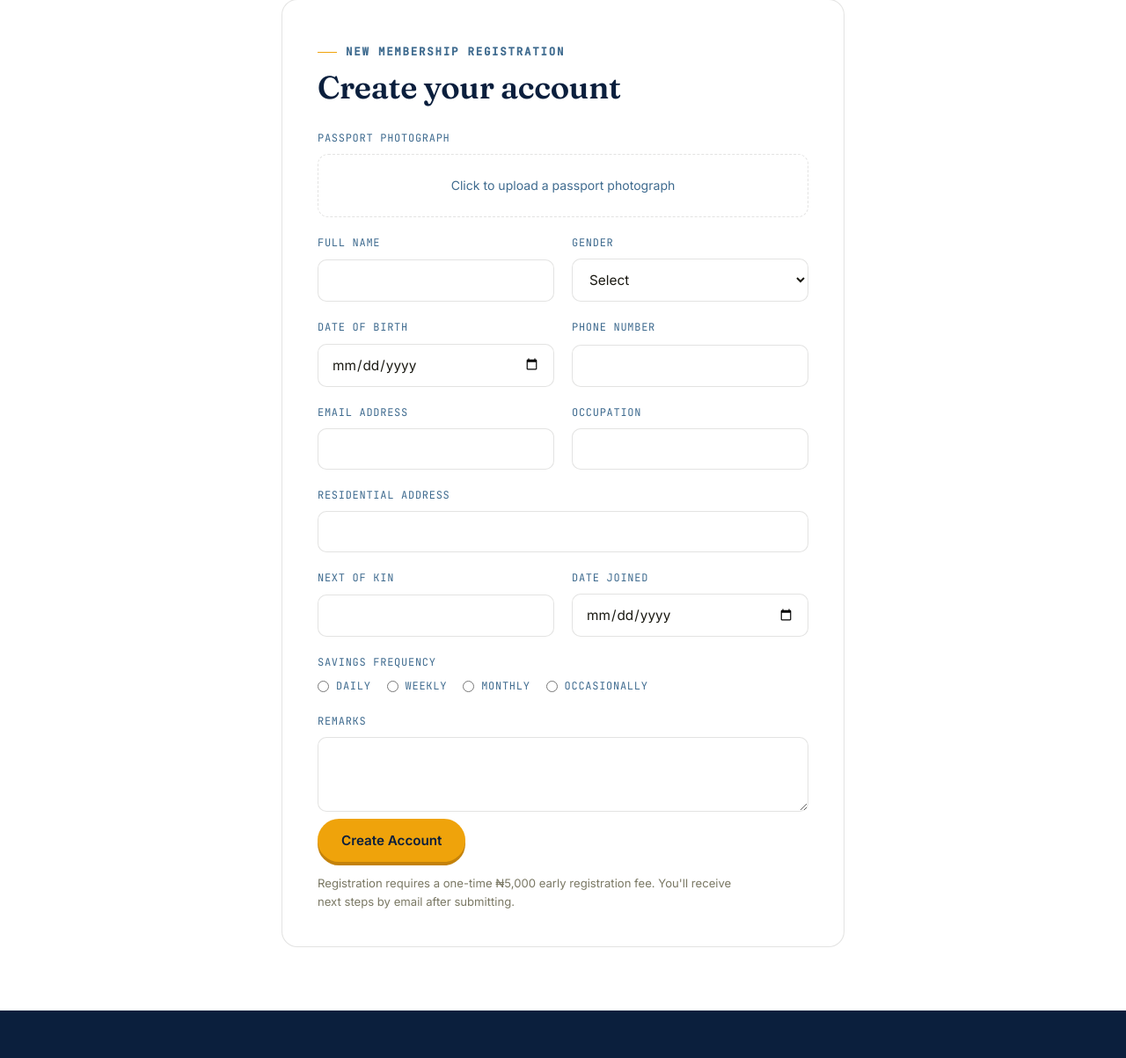
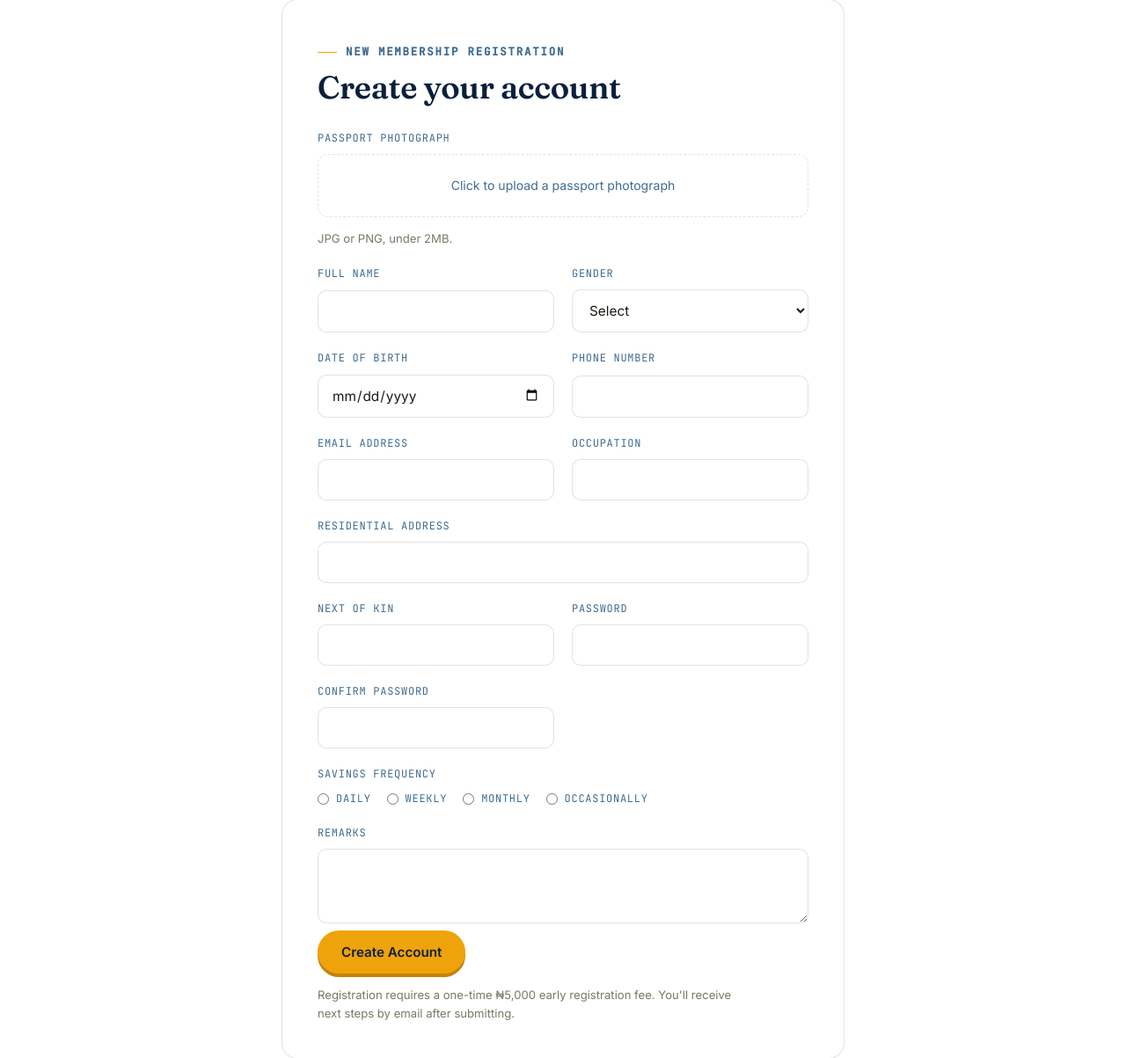
Before and after one commit to tuna204/smile-microfinance-system, a Flask app: page /membership in a window 1280 px wide. Shown: the part 522-1725 px from the top of the page at 88% size. Run offline with Flask 3, Linux system fonts and the light colour scheme.

Commit message:
Update membership.html

```diff
--- a/templates/public/membership.html
+++ b/templates/public/membership.html
@@ -55,19 +55,24 @@
       <div class="form-card">
         <span class="eyebrow">New Membership Registration</span>
         <h3 style="margin-top:10px;">Create your account</h3>
-        <form data-demo-form style="margin-top:28px;">
+        <form method="POST" action="{{ url_for('auth.register') }}" enctype="multipart/form-data" style="margin-top:28px;">
           <div class="form-grid">
             <div class="field full">
               <label for="reg-photo">Passport Photograph</label>
-              <div class="upload-box" id="reg-photo">Click to upload a passport photograph</div>
+              <div class="upload-box" id="reg-photo-box">
+                <img id="reg-photo-preview" style="display:none; max-height:120px; border-radius:8px; margin-bottom:8px;">
+                <span id="reg-photo-label">Click to upload a passport photograph</span>
+              </div>
+              <input type="file" id="reg-photo" name="passport_photo" accept="image/png, image/jpeg" style="display:none;">
+              <p class="form-note" style="margin-top:6px;">JPG or PNG, under 2MB.</p>
             </div>
             <div class="field">
               <label for="reg-name">Full Name</label>
-              <input id="reg-name" type="text" required>
+              <input id="reg-name" name="full_name" type="text" required>
             </div>
             <div class="field">
               <label for="reg-gender">Gender</label>
-              <select id="reg-gender" required>
+              <select id="reg-gender" name="gender" required>
                 <option value="">Select</option>
                 <option>Female</option>
                 <option>Male</option>
@@ -75,44 +80,48 @@
             </div>
             <div class="field">
               <label for="reg-dob">Date of Birth</label>
-              <input id="reg-dob" type="date" required>
+              <input id="reg-dob" name="date_of_birth" type="date" required>
             </div>
             <div class="field">
               <label for="reg-phone">Phone Number</label>
-              <input id="reg-phone" type="tel" required>
+              <input id="reg-phone" name="phone" type="tel" required>
             </div>
             <div class="field">
               <label for="reg-email">Email Address</label>
-              <input id="reg-email" type="email" required>
+              <input id="reg-email" name="email" type="email" required>
             </div>
             <div class="field">
               <label for="reg-occupation">Occupation</label>
-              <input id="reg-occupation" type="text">
+              <input id="reg-occupation" name="occupation" type="text">
             </div>
             <div class="field full">
               <label for="reg-address">Residential Address</label>
-              <input id="reg-address" type="text" required>
+              <input id="reg-address" name="residential_address" type="text" required>
             </div>
             <div class="field">
               <label for="reg-kin">Next of Kin</label>
-              <input id="reg-kin" type="text">
+              <input id="reg-kin" name="next_of_kin" type="text">
             </div>
             <div class="field">
-              <label for="reg-date-joined">Date Joined</label>
-              <input id="reg-date-joined" type="date">
+              <label for="reg-password">Password</label>
+              <input id="reg-password" name="password" type="password" required minlength="8">
+            </div>
+            <div class="field">
+              <label for="reg-confirm-password">Confirm Password</label>
+              <input id="reg-confirm-password" name="confirm_password" type="password" required minlength="8">
             </div>
             <div class="field full">
               <label>Savings Frequency</label>
               <div class="field-radio-group">
-                <label class="field-radio"><input type="radio" name="savings-freq" value="Daily"> Daily</label>
-                <label class="field-radio"><input type="radio" name="savings-freq" value="Weekly"> Weekly</label>
-                <label class="field-radio"><input type="radio" name="savings-freq" value="Monthly"> Monthly</label>
-                <label class="field-radio"><input type="radio" name="savings-freq" value="Occasionally"> Occasionally</label>
+                <label class="field-radio"><input type="radio" name="savings_frequency" value="Daily"> Daily</label>
+                <label class="field-radio"><input type="radio" name="savings_frequency" value="Weekly"> Weekly</label>
+                <label class="field-radio"><input type="radio" name="savings_frequency" value="Monthly"> Monthly</label>
+                <label class="field-radio"><input type="radio" name="savings_frequency" value="Occasionally"> Occasionally</label>
               </div>
             </div>
             <div class="field full">
               <label for="reg-remarks">Remarks</label>
-              <textarea id="reg-remarks" rows="3"></textarea>
+              <textarea id="reg-remarks" name="remarks" rows="3"></textarea>
             </div>
           </div>
           <button type="submit" class="btn btn-primary form-submit">Create Account</button>
@@ -126,14 +135,14 @@
       <div class="form-card" style="max-width:440px;">
         <span class="eyebrow">Personal Login</span>
         <h3 style="margin-top:10px;">Welcome back, partner</h3>
-        <form data-demo-form style="margin-top:28px; display:grid; gap:20px;">
+        <form method="POST" action="{{ url_for('auth.login') }}" style="margin-top:28px; display:grid; gap:20px;">
           <div class="field">
             <label for="login-email">Email or Membership ID</label>
-            <input id="login-email" type="text" required>
+            <input id="login-email" name="identifier" type="text" required>
           </div>
           <div class="field">
             <label for="login-pass">Password</label>
-            <input id="login-pass" type="password" required>
+            <input id="login-pass" name="password" type="password" required>
           </div>
           <button type="submit" class="btn btn-primary form-submit">Log In to Dashboard</button>
           <p class="form-note">Once logged in, you'll see your savings, share capital, investments, loan history and dividend history in one dashboard.</p>
```
